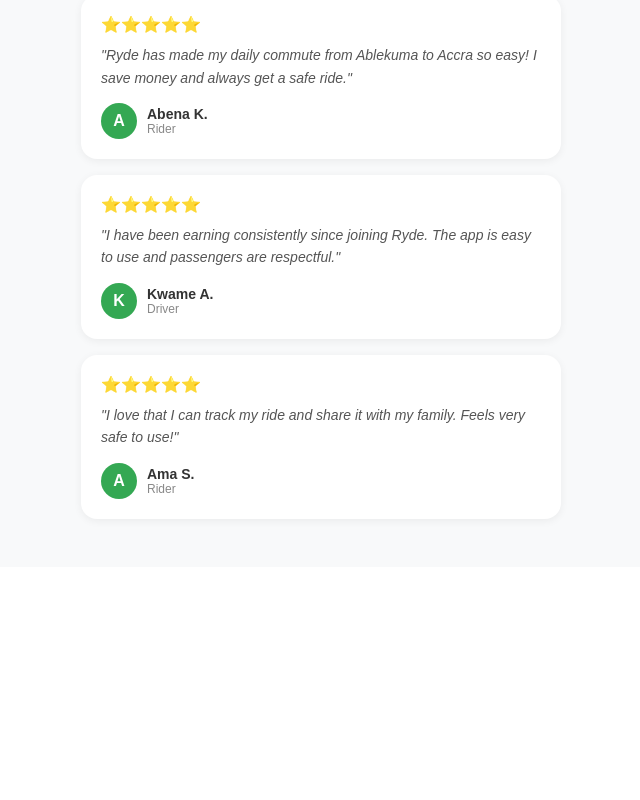
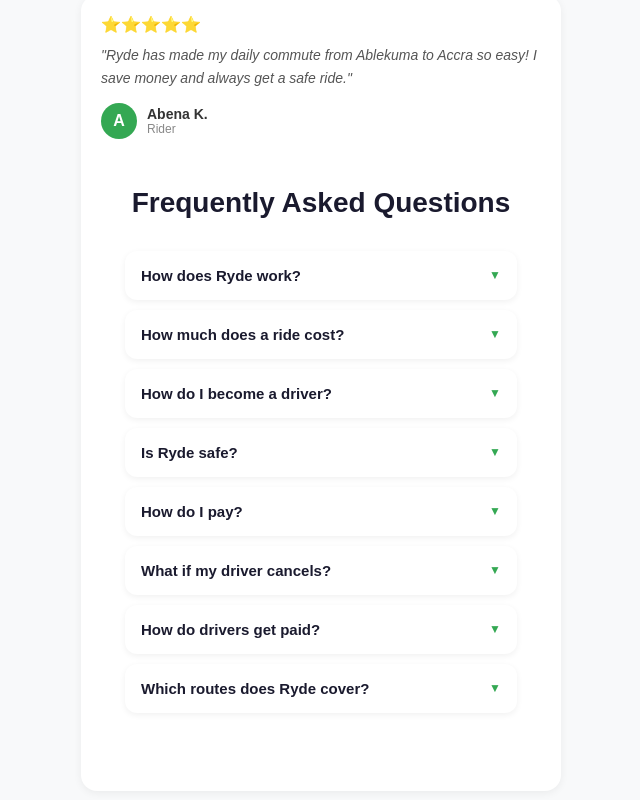
Before and after one commit to homatekpor-hash/rideshare-frontend, a React (Create React App) app: page / in a window 1280 px wide. Shown: the part 2560-3360 px from the top of the page, without its empty margins (319-959 px from the left). Before the commit the page ends 3127 px from the top, so only its background shows below. Built offline with nearby package versions, Linux system fonts and the light colour scheme.

Commit message:
Add FAQ section to home page

```diff
--- a/src/pages/Home.js
+++ b/src/pages/Home.js
@@ -1,6 +1,25 @@
 import React from 'react';
 import { Link, useNavigate } from 'react-router-dom';
+function FAQItem({ question, answer }) {
+  const [open, setOpen] = React.useState(false);
+  return (
+    <div style={faqItemStyles.container} onClick={() => setOpen(!open)}>
+      <div style={faqItemStyles.header}>
+        <p style={faqItemStyles.question}>{question}</p>
+        <span style={faqItemStyles.arrow}>{open ? '▲' : '▼'}</span>
+      </div>
+      {open && <p style={faqItemStyles.answer}>{answer}</p>}
+    </div>
+  );
+}
 
+const faqItemStyles = {
+  container: { backgroundColor: 'white', borderRadius: '12px', padding: '16px', marginBottom: '10px', cursor: 'pointer', boxShadow: '0 2px 6px rgba(0,0,0,0.06)' },
+  header: { display: 'flex', justifyContent: 'space-between', alignItems: 'center' },
+  question: { fontSize: '15px', fontWeight: 'bold', color: '#1a1a2e', margin: 0, flex: 1 },
+  arrow: { fontSize: '12px', color: '#34a853', marginLeft: '12px', fontWeight: 'bold' },
+  answer: { fontSize: '14px', color: '#555', lineHeight: '1.6', margin: '12px 0 0 0', paddingTop: '12px', borderTop: '1px solid #f0f0f0' },
+};
 function Home() {
   const navigate = useNavigate();
   const handleGetStarted = () => {
@@ -128,7 +147,22 @@
             <p style={styles.storyName}>{story.name}</p>
             <p style={styles.storyRole}>{story.role}</p>
           </div>
-        </div>
+        </div>{/* FAQ Section */}
+<div style={styles.faq}>
+  <h2 style={styles.faqTitle}>Frequently Asked Questions</h2>
+  {[
+    { q: 'How does Ryde work?', a: 'Ryde connects riders with drivers going the same way. Search for your route, find a driver, book and pay via Mobile Money. Simple!' },
+    { q: 'How much does a ride cost?', a: 'Prices are set by drivers and vary by route. You see the full price before booking. No hidden charges!' },
+    { q: 'How do I become a driver?', a: 'Register as a driver, upload your documents (license, Ghana Card, insurance), get verified by admin and start earning!' },
+    { q: 'Is Ryde safe?', a: 'Yes! All drivers are verified with documents. You can share your live trip with family and use the SOS button in emergencies.' },
+    { q: 'How do I pay?', a: 'We accept MTN Mobile Money, Vodafone Cash and AirtelTigo Money. Payment is processed securely via Paystack.' },
+    { q: 'What if my driver cancels?', a: 'You will be notified immediately and can search for another driver. Your payment is refunded to your wallet.' },
+    { q: 'How do drivers get paid?', a: 'Drivers earn 90% of the fare (10% goes to Ryde). Withdraw earnings anytime to your Mobile Money account.' },
+    { q: 'Which routes does Ryde cover?', a: 'We cover 40+ routes across Ghana including Accra, Kasoa, Tema, Kumasi, Cape Coast, Tamale and many more!' },
+  ].map((item, i) => (
+    <FAQItem key={i} question={item.q} answer={item.a} />
+  ))}
+</div>
       </div>
     ))}
   </div>
@@ -150,6 +184,8 @@
   heroContent: { maxWidth: '500px', margin: '0 auto' },
   heroLogo: { width: '100px', height: '100px', borderRadius: '50%', objectFit: 'cover', marginBottom: '24px', border: '4px solid rgba(255,255,255,0.2)' },
   heroTitle: { fontSize: '36px', fontWeight: 'bold', color: 'white', margin: '0 0 16px 0' },
+  faq: { padding: '48px 24px', backgroundColor: 'white', maxWidth: '480px', margin: '0 auto' },
+faqTitle: { fontSize: '28px', fontWeight: 'bold', color: '#1a1a2e', textAlign: 'center', margin: '0 0 32px 0' },
   heroSubtitle: { fontSize: '16px', color: 'rgba(255,255,255,0.8)', margin: '0 0 32px 0', lineHeight: '1.6' },
   heroBtns: { display: 'flex', gap: '12px', justifyContent: 'center', flexWrap: 'wrap' },
   heroRegisterBtn: { padding: '14px 32px', backgroundColor: '#34a853', color: 'white', textDecoration: 'none', borderRadius: '14px', fontSize: '16px', fontWeight: 'bold' },
```
